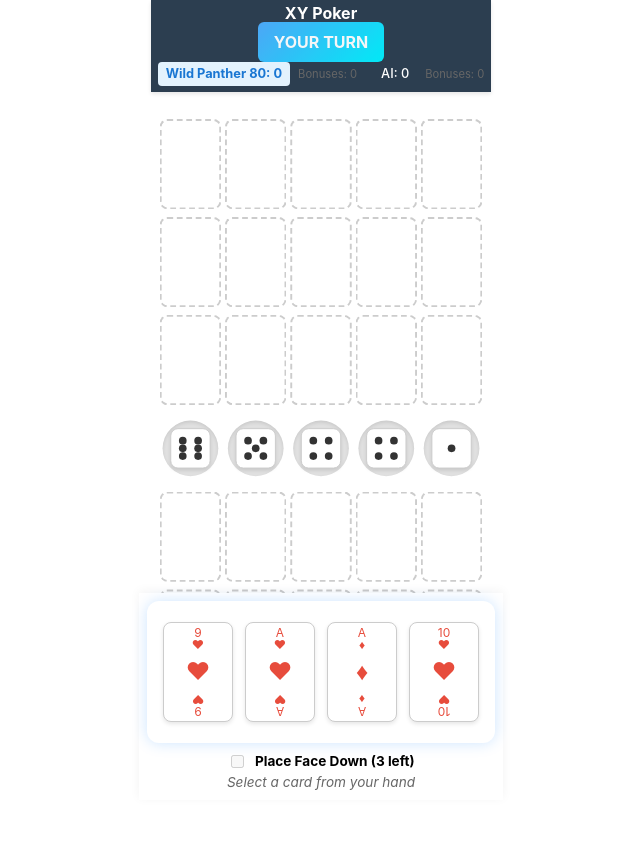
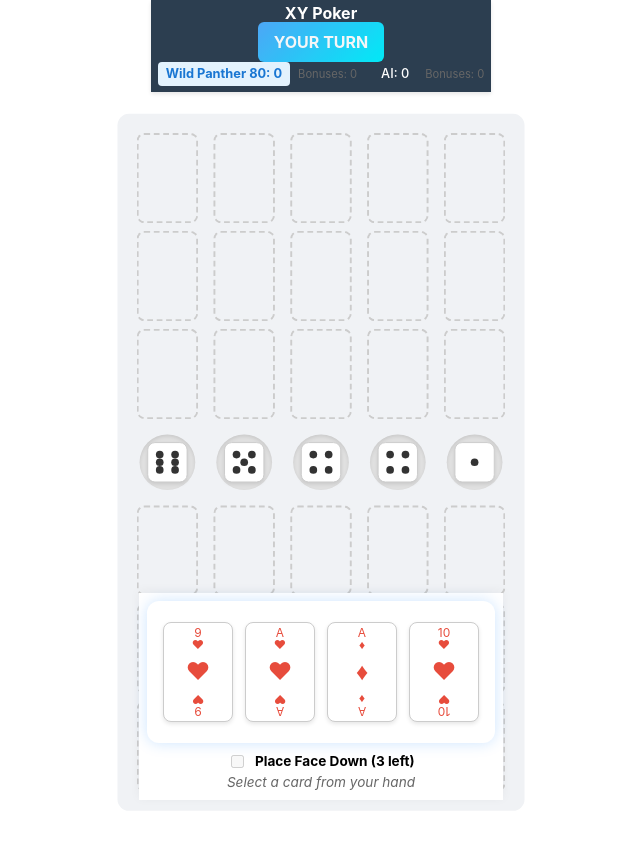
Before and after one commit to sotwat/xy-poker, a React (Vite) app: page / in a window 1280 px wide. Both pictures are taken after a click on the button "Start Game". Shown: the top 848 px of the page, without its empty margins (319-959 px from the left). Built offline with nearby package versions, Linux system fonts and the light colour scheme; no server answers.

Commit message:
fix: 元のボードスタイルに戻して、PC版の拡大のみ追加
- 元のflexレイアウトに戻す
- デスクトップ版のみtransformを適用

```diff
--- a/src/components/SharedBoard.css
+++ b/src/components/SharedBoard.css
@@ -1,13 +1,11 @@
 .shared-board {
-    display: grid;
-    grid-template-columns: repeat(5, 1fr);
-    gap: 4px;
-    padding: 8px;
-    background: rgba(255, 255, 255, 0.03);
-    border-radius: 8px;
-    width: 100%;
-    max-width: 600px;
-    box-sizing: border-box;
+    display: flex;
+    gap: 16px;
+    padding: 20px;
+    background: #f0f2f5;
+    border-radius: 12px;
+    justify-content: center;
+    align-items: center;
 }
 
 /* Desktop: Scale up and move down */
```
